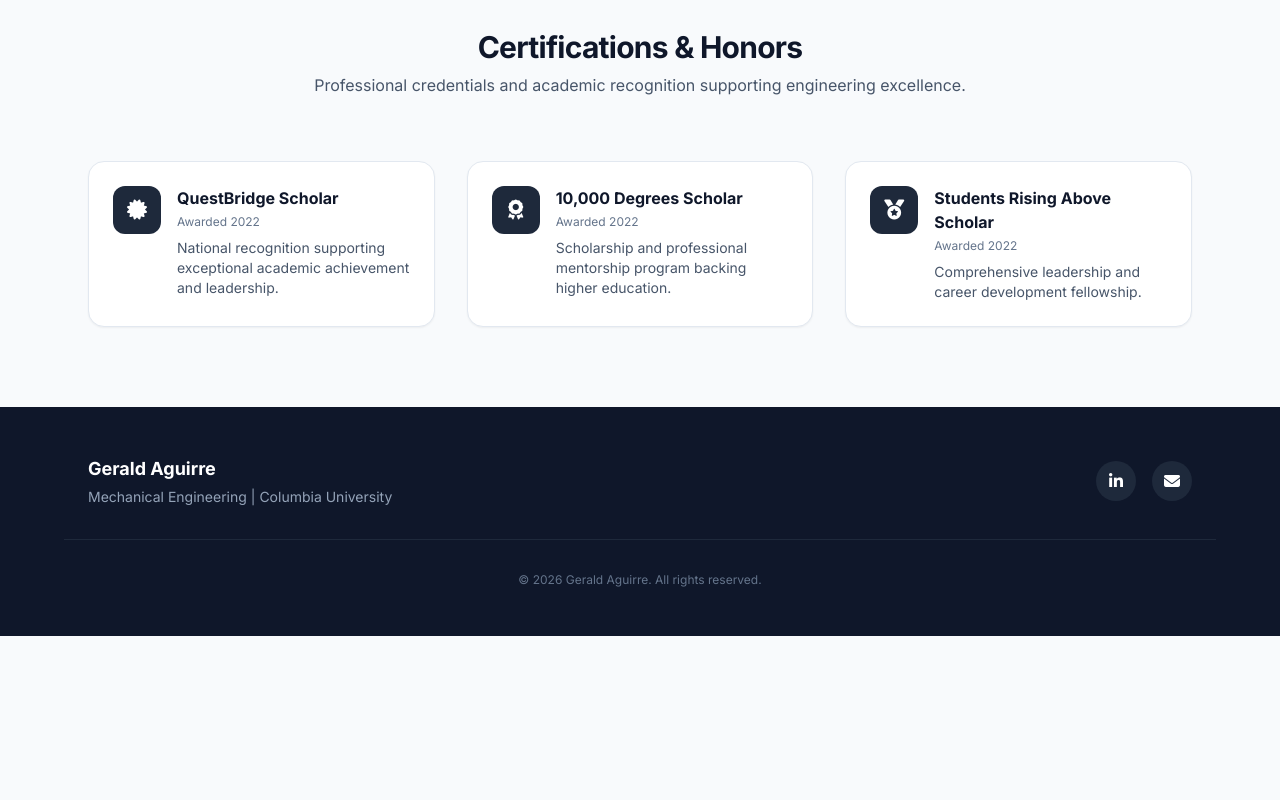
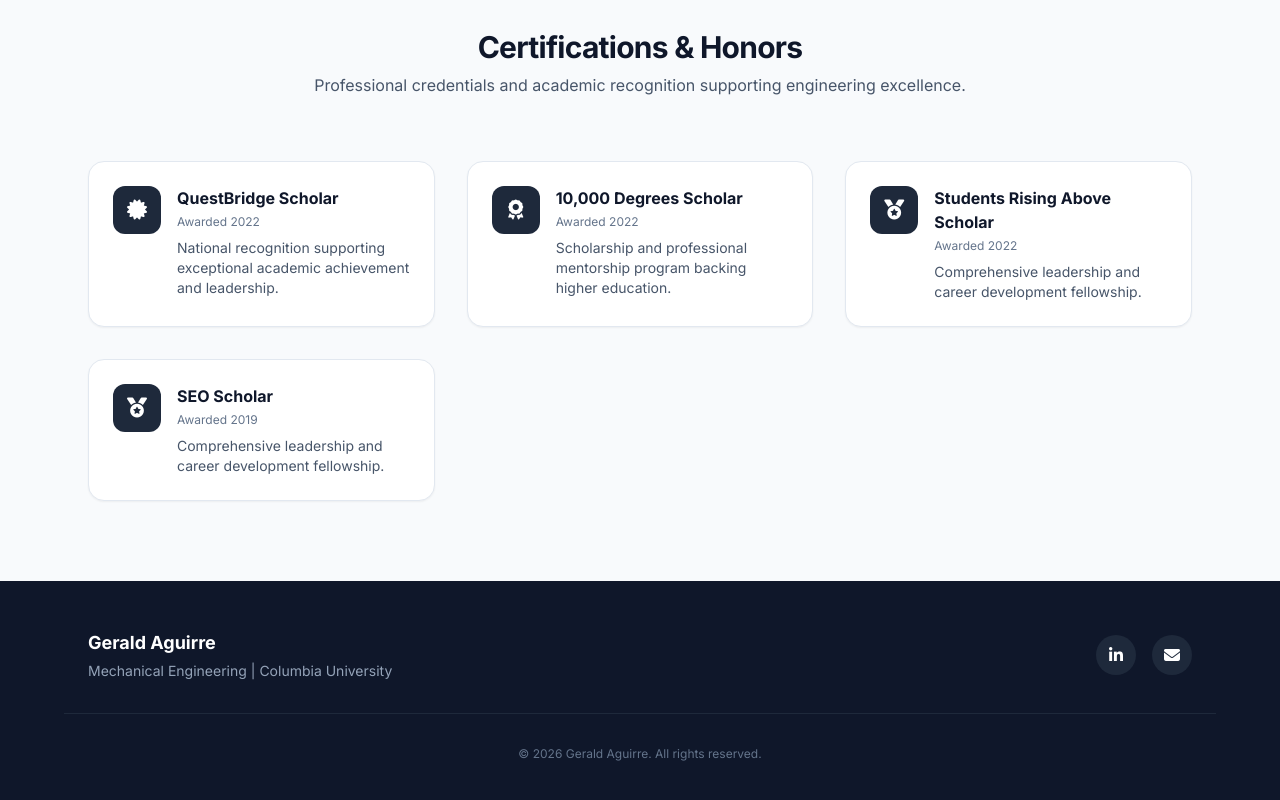
Before and after one commit to Fabrizio-88/Gerald-Aguirre-Portfolio, a plain HTML site: page index.html in a window 1280 px wide. Shown: the part 7100-7900 px from the top of the page. Before the commit the page ends 7736 px from the top, so only its background shows below. Drawn offline with nearby package versions, Linux system fonts and the light colour scheme.

Commit message:
Add SEO Scholar award section to index.html
Added a new section for SEO Scholar award details.

```diff
--- a/index.html
+++ b/index.html
@@ -716,6 +716,13 @@
                         <p class="text-sm text-slate-600">Comprehensive leadership and career development fellowship.</p>
                     </div>
                 </div>
+                    <div class="bg-white p-6 rounded-2xl border border-slate-200 shadow-sm flex items-start gap-4">
+                    <div class="w-12 h-12 rounded-xl bg-slate-800 text-white flex items-center justify-center text-xl shrink-0"><i class="fa-solid fa-medal text-white"></i></div>
+                    <div>
+                        <h3 class="font-bold text-slate-900 text-base mb-1">SEO Scholar</h3>
+                        <p class="text-xs text-slate-500 mb-2">Awarded 2019</p>
+                        <p class="text-sm text-slate-600">Comprehensive leadership and career development fellowship.</p>
+                    </div>
             </div>
         </div>
     </section>
```
